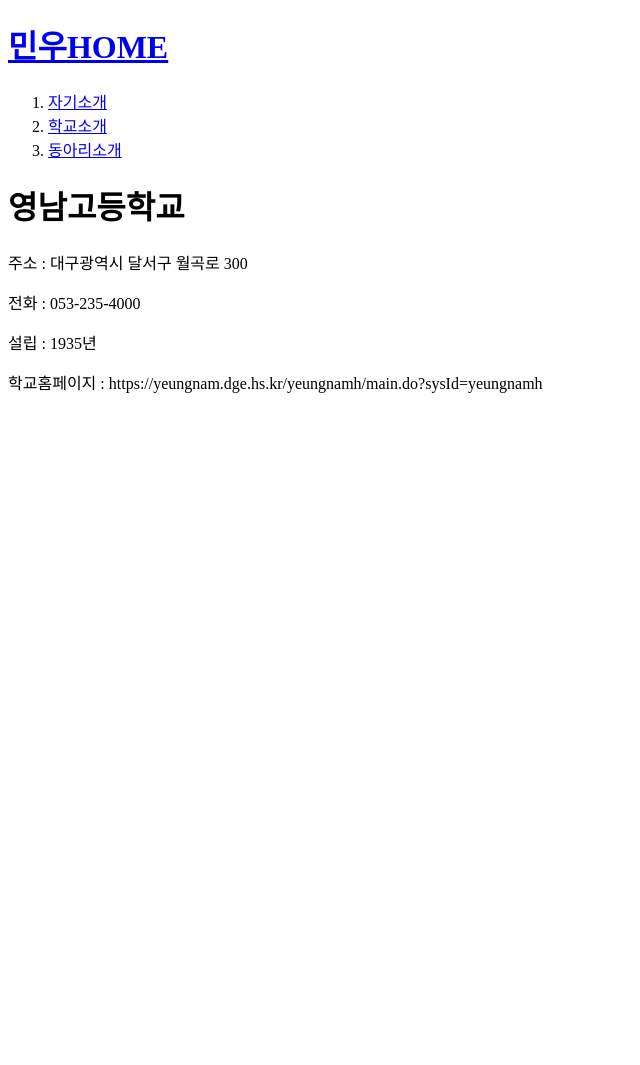
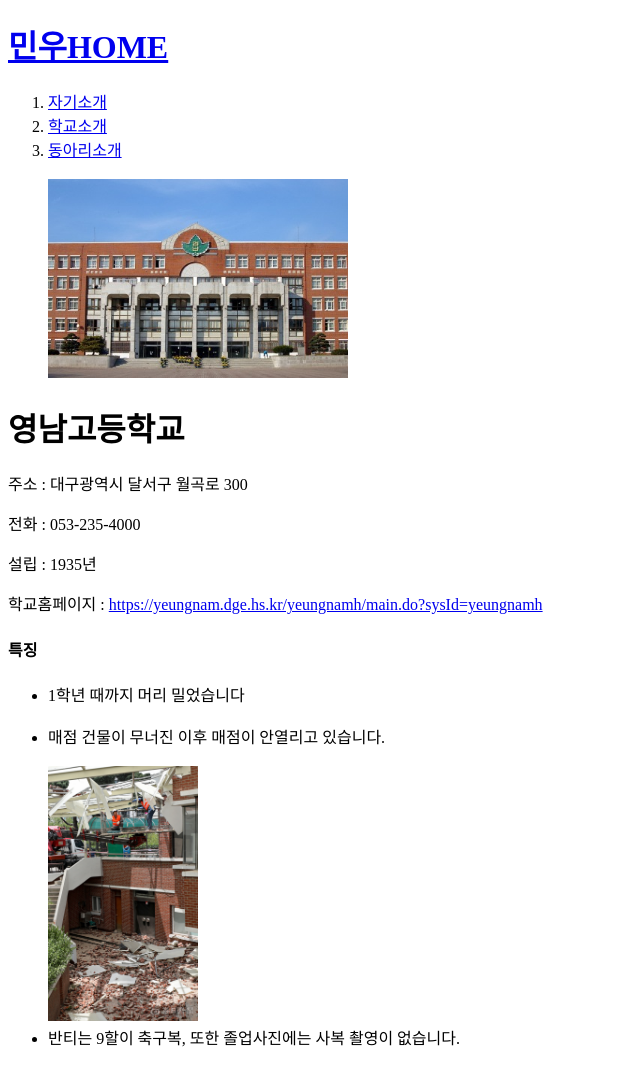
Before and after one commit to minwoo8578/myfirstweb, a plain HTML site: page 2.html in a window 1280 px wide. Shown: the whole page, without its empty margins (0-640 px from the left). Before the commit the page ends 800 px from the top, so only its background shows below. Drawn offline with Linux system fonts and the light colour scheme.

Commit message:
Add files via upload

```diff
--- a/2.html
+++ b/2.html
@@ -12,11 +12,24 @@
         <li><a href="1.html">자기소개</a></li>
         <li><a href="2.html">학교소개</a></li>
         <li><a href="3.html">동아리소개</a></li>
+        <br>
+    <img src="400_1162650581040.jpg" style="width: 300px;">
     </ol>
     <h1>영남고등학교</h1>
     <p>주소 : 대구광역시 달서구 월곡로 300</p>
     <p>전화 : 053-235-4000</p>
     <p>설립 : 1935년</p>
-    <p>학교홈페이지 : https://yeungnam.dge.hs.kr/yeungnamh/main.do?sysId=yeungnamh</p>
+    <p>학교홈페이지 : <a href="https://yeungnam.dge.hs.kr/yeungnamh/main.do?sysId=yeungnamh">https://yeungnam.dge.hs.kr/yeungnamh/main.do?sysId=yeungnamh</a></p>
+<h4>특징</h4>
+<ul>
+    <li>1학년 때까지 머리 밀었습니다</li>
+    <br>
+    <li>매점 건물이 무너진 이후 매점이 안열리고 있습니다.</li>
+    <br>
+    <img src="2019062016390888900_l.jpg" style="width: 150px;">
+    <br>
+    <li>반티는 9할이 축구복, 또한 졸업사진에는 사복 촬영이 없습니다.</li>
+
+</ul>
 </body>
 </html>
```
Also changed, not shown: 1.html (+6 -2 lines), 3.html (+4 -0 lines), index.html (+2 -2 lines), 14_01_top_tit.jpg (added), 2004699.png (added), 2019062016390888900_l.jpg (added), 400_1162650581040.jpg (added).
